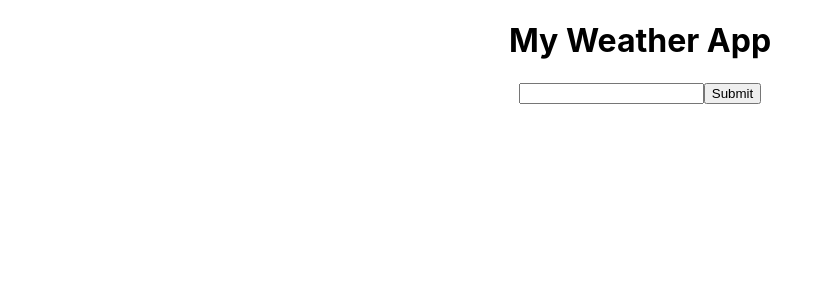
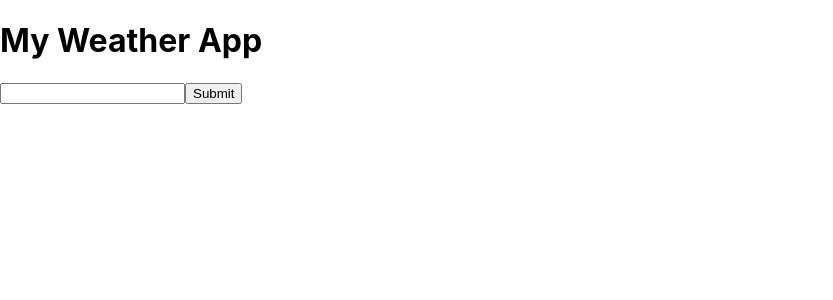
Before and after one commit to MegNia2/megnia-weather-project-react, a React (Create React App) app: page / in a window 1280 px wide. Shown: the top 300 px of the page, without its empty margins (0-833 px from the left). Built offline with nearby package versions, Linux system fonts and the light colour scheme.

Commit message:
App css not being used so removed

```diff
--- a/src/App.js
+++ b/src/App.js
@@ -1,10 +1,8 @@
-import logo from "./logo.svg";
-import "./App.css";
 import Weather from "./Weather";
 
 function App() {
   return (
-    <div className="App">
+    <div>
       <header>
         <h1>My Weather App</h1>
         <Weather city="Paris" />
```
